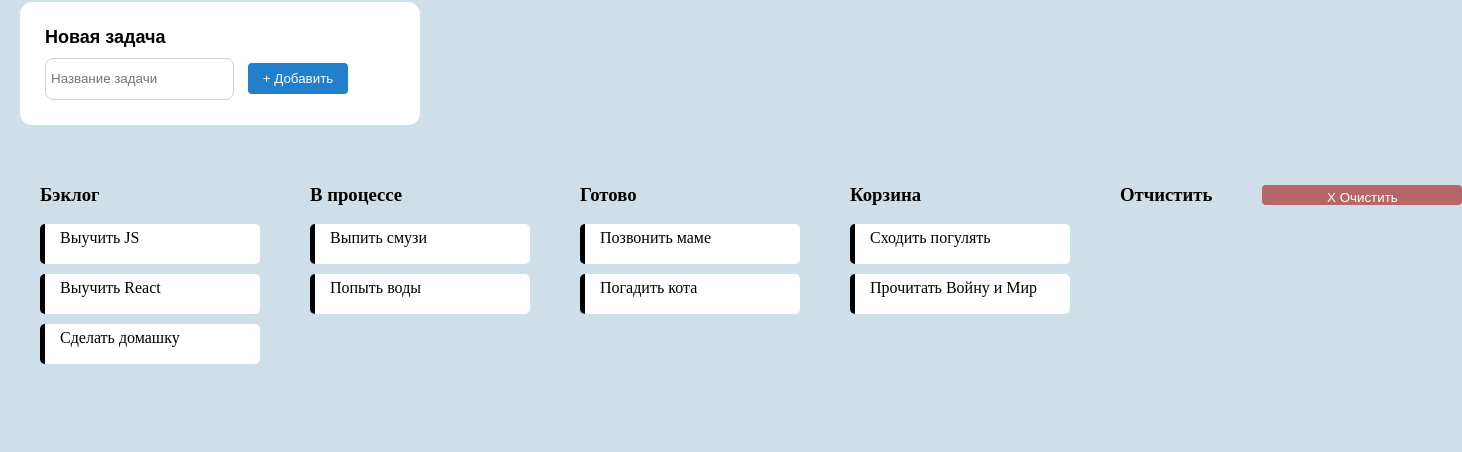
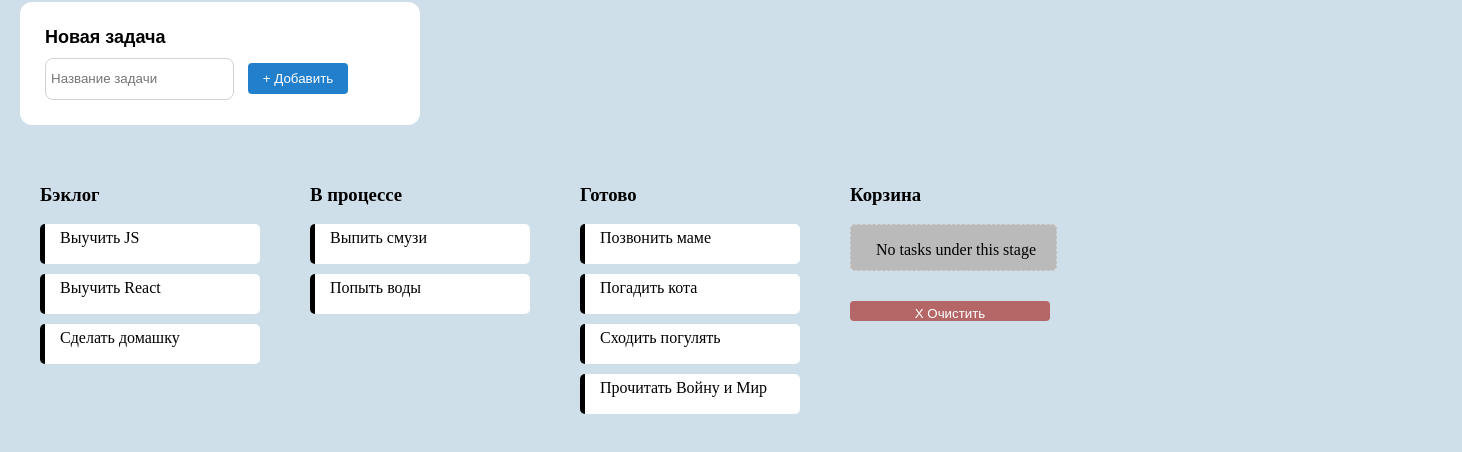
Before and after one commit to ImakandoSikamikami/Todo-list, a plain HTML site: page index.html in a window 1280 px wide. Shown: the part 78-530 px from the top of the page, 1462 px wide, since content can reach past the window. Drawn offline with Linux system fonts and the light colour scheme.

Commit message:
Add new tasks

```diff
--- a/css/style.css
+++ b/css/style.css
@@ -170,4 +170,20 @@ ul li{
     text-align: center;
     width: 80px;
 }
+
+.empty_task{
+    width: 200px;
+    height: 30px;
+    background-color: rgb(186, 186, 186);
+    padding-left: 5px;
+    padding-bottom: 15px;
+    margin-top: 10px;
+    margin-bottom: 10px;
+    list-style-type:none;
+    border-radius: 5px;
+    border-style: dashed;
+    border-width: thin;
+    border-color: lightgray;
+    text-align: center;
+}
 /* add-task__button button */
--- a/src/const.js
+++ b/src/const.js
@@ -3,7 +3,6 @@ const Status={
     PROCESSING: `process`,
     DONE: `ready`,
     BASKET: `basket`,
-    TRASH:`trash`
   };
 
 
@@ -13,7 +12,6 @@ const StatusLabel = {
     [Status.PROCESSING]: `В процессе`,
     [Status.DONE]: `Готово`,
     [Status.BASKET]: `Корзина`,
-    [Status.TRASH]:`Oтчистить`
   };
 
 
--- a/src/framework/render.js
+++ b/src/framework/render.js
@@ -1,3 +1,5 @@
+import { AbstractComponent } from "./view/abstract-component.js";
+
 const RenderPosition = {
     BEFOREBEGIN: 'beforebegin',
     AFTERBEGIN: 'afterbegin',
@@ -14,7 +16,13 @@ const RenderPosition = {
 
 
   function render(component, container, place = RenderPosition.BEFOREEND) {
-  container.insertAdjacentElement(place, component.getElement());
+    if(!(component instanceof AbstractComponent)){
+      throw new Error('Can render only components');
+    }
+    if (container==null) {
+      throw new Error('Container element doesn\'t exist');
+    }
+    container.insertAdjacentElement(place, component.element);
   }
 
 
--- /dev/null
+++ b/src/framework/view/abstract-component.js
@@ -0,0 +1,32 @@
+import { createElement } from "../render.js";
+
+
+
+
+export class AbstractComponent {
+   #element = null;
+   constructor() {
+       if (new.target === AbstractComponent) {
+         throw new Error('Can\'t instantiate AbstractComponent, only concrete one.');
+       }
+     }
+
+
+     get element() {
+       if (!this.#element) {
+         this.#element = createElement(this.template);
+       }
+
+       return this.#element;
+     }
+     get template() {
+       throw new Error('Abstract method not implemented: get template');
+     }
+
+
+     removeElement() {
+       this.#element = null;
+     }
+
+
+}
--- a/src/mock/tasks.js
+++ b/src/mock/tasks.js
@@ -37,12 +37,12 @@ export const tasks=[
     {
         'id':`9`,
         'title':`Сходить погулять`,
-        'status':`basket`
+        'status':`ready`
     },
     {
         'id':`10`,
         'title':`Прочитать Войну и Мир`,
-        'status':`basket`
+        'status':`ready`
     },
     // {
     //     'id':'12',
--- a/src/model/task-model.js
+++ b/src/model/task-model.js
@@ -1,9 +1,12 @@
 import {tasks} from '../mock/tasks.js';
 
 export default class TasksModel{
-    boardtasks=tasks;
+    #boardtasks=tasks;
 
-    getTasks(){
-        return this.boardtasks;
+    get tasks(){
+        return this.#boardtasks;
+    }
+    getTasksByStatus(status){
+        return this.#boardtasks.filter(task=>task.status===status);
     }
 }
--- a/src/presenter/tasks-board-presenter.js
+++ b/src/presenter/tasks-board-presenter.js
@@ -4,38 +4,57 @@ import TaskBoardComponent from '../view/task-board-component.js';
 import {render,RenderPosition} from '../framework/render.js';
 import {Status,StatusLabel} from '../const.js';
 import CleanUpButtonComponent from '../view/clean-up-button-component.js';
+import EmptyTaskComponent from '../view/empty-task-component.js';
 export default class TasksBoardPresenter {
- tasksBoardComponent = new TaskBoardComponent()
+ #tasksBoardComponent = new TaskBoardComponent()
  //taskListComponent = new TasksListComponent();
-
+  #boardContainer=null;
+  #tasksModel=null;
+  #boardTasks=[];
 
  constructor({boardContainer, tasksModel}) {
-   this.boardContainer = boardContainer;
-   this.tasksModel=tasksModel;
+   this.#boardContainer = boardContainer;
+   this.#tasksModel=tasksModel;
  }
 
 
  init() {
-    this.boardTasks=[...this.tasksModel.getTasks()];
-   render(this.tasksBoardComponent, this.boardContainer);
+    this.#boardTasks=[...this.#tasksModel.tasks];
+   render(this.#tasksBoardComponent, this.#boardContainer);
    for (let status in Status) {
           this.status_title=Status[status];
           this.label=StatusLabel[`${this.status_title}`];
           console.log(`${this.status_title} label ${this.label}`);
           const tasksListComponent = new TasksListComponent({task_status:{status_title:this.status_title,label:this.label}});
           console.log(`happier now: ${tasksListComponent.status}`);
-          render(tasksListComponent, this.tasksBoardComponent.getElement());
-
-          for (let j = 0; j < this.boardTasks.length; j++) {
-              const taskComponent = new TaskComponent({task:this.boardTasks[j]});
-              if (this.boardTasks[j].status==this.status_title) {
-                render(taskComponent, tasksListComponent.getElement());
-              }
+          render(tasksListComponent, this.#tasksBoardComponent.element);
+          const tasksForStatus=this.#tasksModel.getTasksByStatus(this.status_title);
+          console.log(`happier baby: ${tasksForStatus.length} ${status}`);
+          if (tasksForStatus.length==0) {
+            const emptyTaskComponent=new EmptyTaskComponent();
+            render(emptyTaskComponent,tasksListComponent.element);
+          }else{
+          for (let j = 0; j < tasksForStatus.length; j++) {
+              //const taskComponent = new TaskComponent({task:this.boardTasks[j]});
+              //if (this.#boardTasks[j].status==this.status_title) {
+                this.#renderTask(tasksForStatus[j],tasksListComponent.element);
+                //render(taskComponent, tasksListComponent.element);
+              //}
 
           }
+
+        }
+        if (this.status_title=="basket") {
+          console.log("Why not")
+          const cleanupComponent= new CleanUpButtonComponent();
+          render(cleanupComponent, tasksListComponent.element);
+        }
    }
-   const cleanupComponent= new CleanUpButtonComponent();
-   render(cleanupComponent, this.tasksBoardComponent.getElement());
+
 
  }
+ #renderTask(task,container){
+  const taskComponent=new TaskComponent({task});
+  render(taskComponent,container);
+ }
 }
--- a/src/view/clean-up-button-component.js
+++ b/src/view/clean-up-button-component.js
@@ -1,4 +1,5 @@
 import {createElement} from '../framework/render.js';
+import { AbstractComponent } from '../framework/view/abstract-component.js';
 
 function createCleanUpButton(){
     return (`
@@ -6,16 +7,16 @@ function createCleanUpButton(){
         `);
 }
 
-export default class CleanUpButtonComponent{
-    getTemplate(){
+export default class CleanUpButtonComponent extends AbstractComponent{
+    get template(){
         return createCleanUpButton();
     }
-    getElement(){
-        if(!this.element){
-            this.element=createElement(this.getTemplate());
-        }
-        return this.element;
-    }
+    // get element(){
+    //     if(!this.element){
+    //         this.element=createElement(this.getTemplate());
+    //     }
+    //     return this.element;
+    // }
     removeElement(){
         this.element=null;
     }
--- /dev/null
+++ b/src/view/empty-task-component.js
@@ -0,0 +1,23 @@
+import { AbstractComponent } from "../framework/view/abstract-component.js";
+
+
+
+function createEmptyTaskComponent(){
+    return (
+        `<div class="empty_task">
+        <p>No tasks under this stage</p>
+        </div>`);
+}
+
+export default class EmptyTaskComponent extends AbstractComponent{
+
+
+    get template(){
+        return createEmptyTaskComponent();
+    }
+
+    removeElement() {
+        this.element = null;
+      }
+
+}
--- a/src/view/form-add-task-component.js
+++ b/src/view/form-add-task-component.js
@@ -1,4 +1,5 @@
 import {createElement} from '../framework/render.js';
+import { AbstractComponent } from '../framework/view/abstract-component.js';
 
 
 function createFormAddTaskComponentTemplate() {
@@ -12,20 +13,20 @@ function createFormAddTaskComponentTemplate() {
 }
 
 
-export default class FormAddTaskComponent {
-  getTemplate() {
+export default class FormAddTaskComponent  extends AbstractComponent{
+  get template() {
     return createFormAddTaskComponentTemplate();
   }
 
 
-  getElement() {
-    if (!this.element) {
-      this.element = createElement(this.getTemplate());
-    }
+  // get element() {
+  //   if (!this.element) {
+  //     this.element = createElement(this.getTemplate());
+  //   }
 
 
-    return this.element;
-  }
+  //   return this.element;
+  // }
 
 
   removeElement() {
--- a/src/view/header-component.js
+++ b/src/view/header-component.js
@@ -1,4 +1,5 @@
 import {createElement} from '../framework/render.js';
+import { AbstractComponent } from '../framework/view/abstract-component.js';
 
 
 function createHeaderComponentTemplate() {
@@ -10,20 +11,20 @@ function createHeaderComponentTemplate() {
 }
 
 
-export default class HeaderComponent {
-  getTemplate() {
+export default class HeaderComponent extends AbstractComponent{
+  get template() {
     return createHeaderComponentTemplate();
   }
 
 
-  getElement() {
-    if (!this.element) {
-      this.element = createElement(this.getTemplate());
-    }
+  // get element() {
+  //   if (!this.element) {
+  //     this.element = createElement(this.getTemplate());
+  //   }
 
 
-    return this.element;
-  }
+  //   return this.element;
+  // }
 
 
   removeElement() {
--- a/src/view/task-board-component.js
+++ b/src/view/task-board-component.js
@@ -1,5 +1,5 @@
 import {createElement} from '../framework/render.js';
-
+import { AbstractComponent } from '../framework/view/abstract-component.js';
 
 function createTaskBoardComponentTemplate() {
     return (
@@ -9,20 +9,20 @@ function createTaskBoardComponentTemplate() {
 }
 
 
-export default class TaskBoardComponent {
-  getTemplate() {
+export default class TaskBoardComponent extends AbstractComponent{
+  get template() {
     return createTaskBoardComponentTemplate();
   }
 
 
-  getElement() {
-    if (!this.element) {
-      this.element = createElement(this.getTemplate());
-    }
+  // get element() {
+  //   if (!this.element) {
+  //     this.element = createElement(this.getTemplate());
+  //   }
 
-    console.log(this.element)
-    return this.element;
-  }
+  //   console.log(this.element)
+  //   return this.element;
+  // }
 
 
   removeElement() {
--- a/src/view/task-component.js
+++ b/src/view/task-component.js
@@ -1,5 +1,5 @@
 import {createElement} from '../framework/render.js';
-
+import { AbstractComponent } from '../framework/view/abstract-component.js';
 
 function createTaskComponentTemplate(task) {
     const {title, status}=task;
@@ -7,31 +7,31 @@ function createTaskComponentTemplate(task) {
     return (
         `
         <div class="${status}">
-        <div class="task__body">
         <p class="task--view">${title}</p>
         </div>`
       );
 }
 
 
-export default class TaskComponent {
+export default class TaskComponent extends AbstractComponent{
 
   constructor({task}){
+    super();
     this.task=task;
   }
-  getTemplate() {
+  get template() {
     return createTaskComponentTemplate(this.task);
   }
 
 
-  getElement() {
-    if (!this.element) {
-      this.element = createElement(this.getTemplate());
-    }
+  // get element() {
+  //   if (!this.element) {
+  //     this.element = createElement(this.getTemplate());
+  //   }
 
 
-    return this.element;
-  }
+  //   return this.element;
+  // }
 
 
   removeElement() {
--- a/src/view/task-list-component.js
+++ b/src/view/task-list-component.js
@@ -1,5 +1,5 @@
 import {createElement} from '../framework/render.js';
-
+import { AbstractComponent } from '../framework/view/abstract-component.js';
 
 function createTaskListComponent(status) {
   const {status_title, label}=status;
@@ -12,25 +12,26 @@ function createTaskListComponent(status) {
 }
 
 
-export default class TaskListComponent {
+export default class TaskListComponent extends AbstractComponent{
 
   constructor({task_status}){
+    super();
     this.status=task_status;
   }
-  getTemplate() {
+  get template() {
     //console.log(`heat waves: ${this.status.status_title}`);
     return createTaskListComponent(this.status);
   }
 
 
-  getElement() {
-    if (!this.element) {
-      this.element = createElement(this.getTemplate());
-    }
+  // get element() {
+  //   if (!this.element) {
+  //     this.element = createElement(this.getTemplate());
+  //   }
 
 
-    return this.element;
-  }
+  //   return this.element;
+  // }
 
 
   removeElement() {
```
